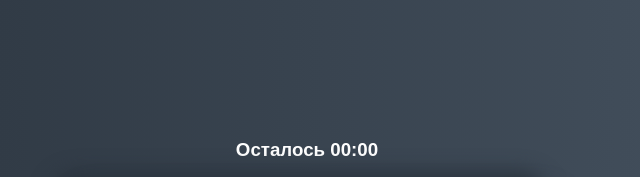
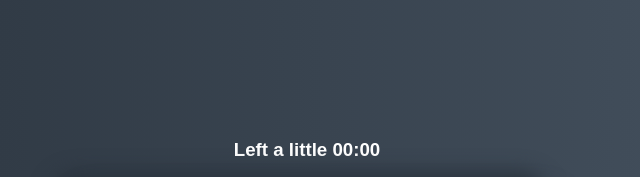
Before and after one commit to yardnight/The-game-Target-tracker, a plain HTML site: page index.html in a window 1280 px wide. Shown: the part 2400-2577 px from the top of the page, 333-973 px from the left. Drawn offline with Linux system fonts and the light colour scheme; a web font is replaced by a local one.

Commit message:
meet full eng language

```diff
--- a/index.html
+++ b/index.html
@@ -46,7 +46,7 @@
       </button>
     </div>
     <div class="screen">
-      <h3>Осталось <span id="time">00:00</span></h3>
+      <h3>Left a little <span id="time">00:00</span></h3>
       <div class="board" id="board"></div>
     </div>
     <script src="app.js"></script>
```
